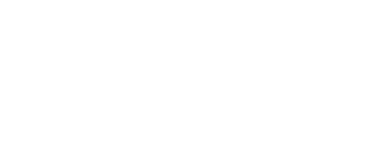
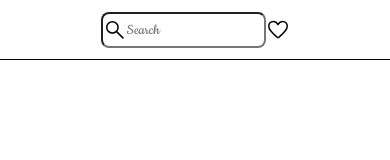
Before and after one commit to Zwogli/Instasocial, a website: page index.html in a window 390 px wide. Drawn offline with nearby package versions, Linux system fonts and the light colour scheme.

Commit message:
style mobile header

```diff
--- a/index.html
+++ b/index.html
@@ -6,8 +6,8 @@
     <meta name="viewport" content="width=device-width, initial-scale=1.0">
     <title>Intasocial</title>
 
-    <link rel="icon" type="image/vnd.microsoft.icon" href="img/icon/instagram-g1743c50cb_640.ico"/><!-- Favicon -->
-    <link rel="stylesheet" href="node_modules/bootstrap/dist/css/bootstrap.min.css">
+    <link rel="icon" type="image/vnd.microsoft.icon" href="img/icon/instagram-g1743c50cb_640.ico"/><!-- favicon -->
+    <link rel="stylesheet" href="node_modules/bootstrap/dist/css/bootstrap.min.css"><!--bootstrap-->
     <link rel="stylesheet" href="https://fonts.googleapis.com/css2?family=Material+Symbols+Rounded:opsz,wght,FILL,GRAD@20..48,100..700,0..1,-50..200" />
 
     <link rel="stylesheet" href="style.css">
@@ -15,14 +15,21 @@
     <script src="script.js "></script>
 </head>
 <body>
-    <head>
-
-    </head>
+    <header class="header">
+        <nav class="nav-head">
+            <input class="searchbar" type="search" placeholder="Search">
+            <img class="svg" src="img/svg/favorite_FILL0_wght400_GRAD0_opsz48.svg" alt="favorite">
+        </nav>
+    </header>
 
     <main>
         <header></header>
     </main>
 
-    <footer></footer>
+    <footer>
+        <nav class="nav-foot">
+
+        </nav>
+    </footer>
 </body>
 </html>
--- a/style.scss
+++ b/style.scss
@@ -1,5 +1,8 @@
   @import url('https://fonts.googleapis.com/css2?family=Cookie&family=Roboto:ital,wght@0,100;0,300;0,400;0,500;0,700;0,900;1,100;1,300;1,400;1,500;1,700;1,900&display=swap');
-
+*{
+  padding: 0;
+  margin: 0;
+}
 .header{
     font-family: 'Cookie', cursive;
 }
@@ -10,3 +13,37 @@
   'GRAD' 0,
   'opsz' 48
 }
+.svg{
+  height: 24px;
+  width: 24px;
+}
+.header{
+  height: 60px;
+  font-size: 16px;
+  font-weight: 600;
+  display: flex;
+  justify-content: center;
+  align-items: center;
+  position: fixed;
+  left: 0;
+  right: 0;
+  border-bottom: 1px solid black;
+}
+.nav-head{
+  display: flex;
+  justify-content: center;
+  align-items: center;
+}
+.searchbar{
+  background-image: url(img/svg/search_FILL0_wght400_GRAD0_opsz48.svg);
+  background-size: 24px;
+  background-repeat: no-repeat;
+  background-position: left;
+  height: 36px;
+  padding: 0px 24px;
+  border-radius: 8px;
+  outline: none;
+  .searchbar:active{
+    background-image: url(img/svg/cancel_FILL0_wght400_GRAD0_opsz48.svg);
+  }
+}
```
Also changed, not shown: style.css, 1 other file.
